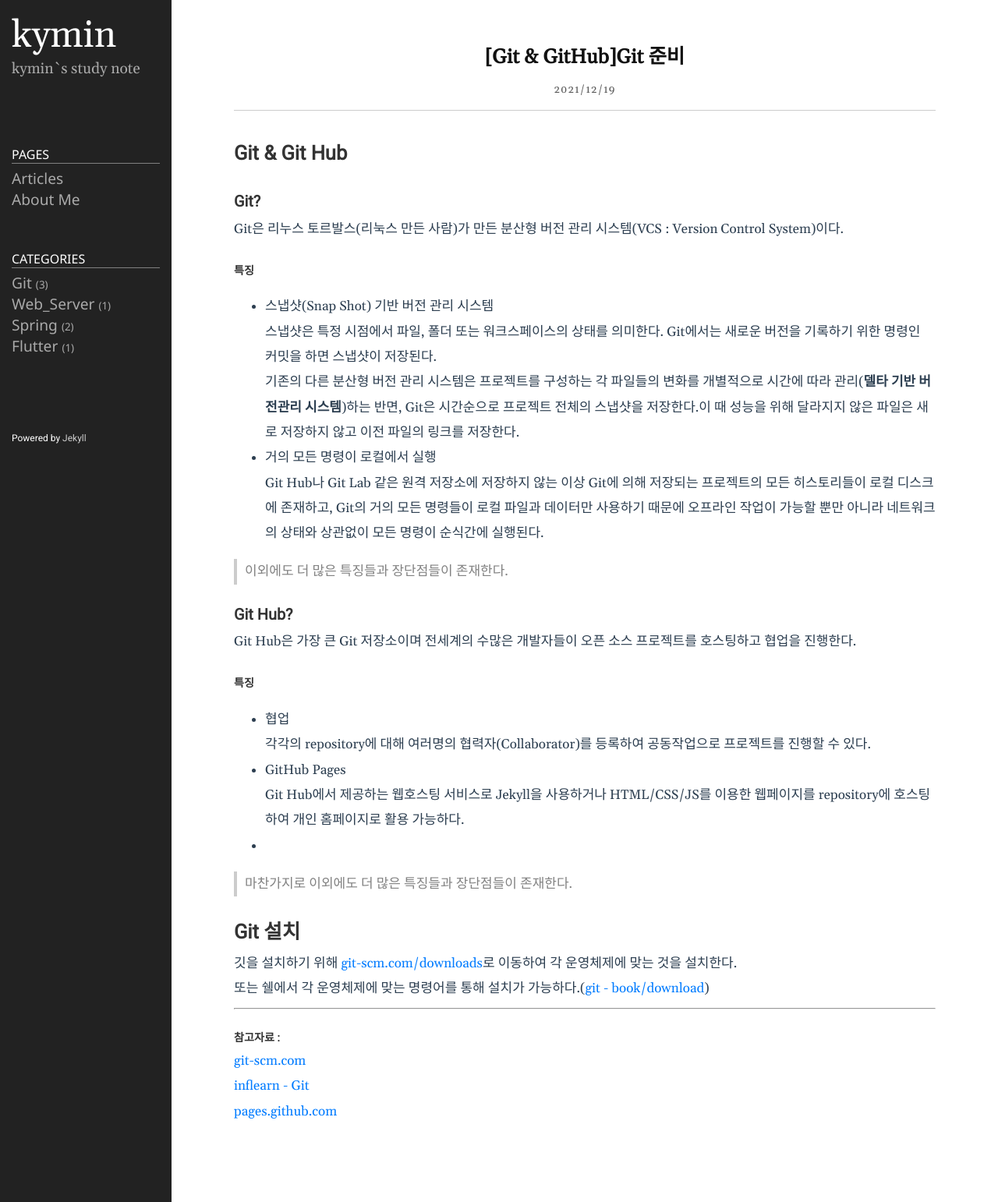
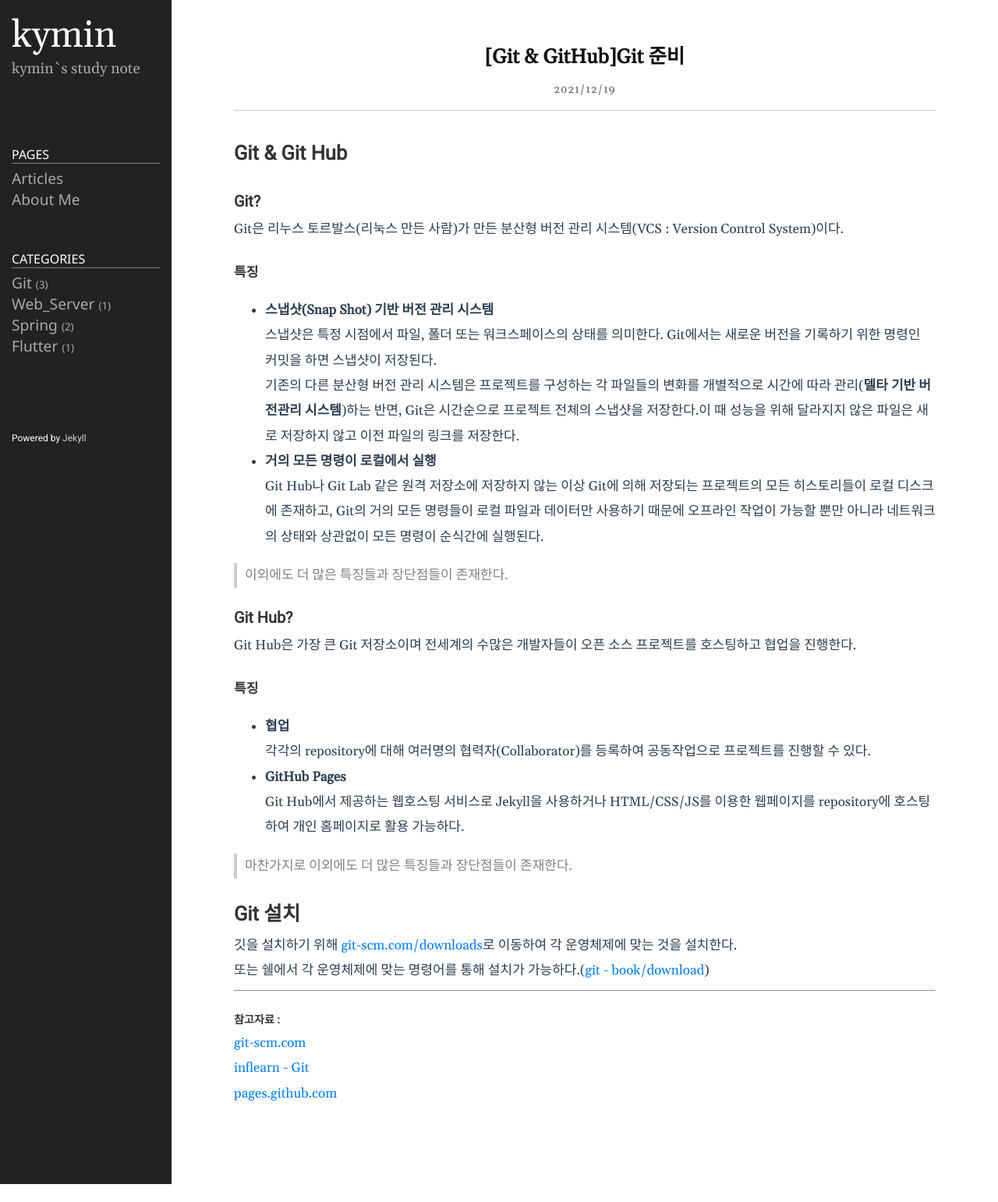
Before and after one commit to Kyoung-M1N/kyoung-M1N.github.io, a Jekyll site: the page built from _posts/2021-12-19-[Git]preparation.md, in a window 1280 px wide. Shown: the whole page at 78% size. Built offline with Jekyll 4.4.1, drawn with Linux system fonts in a browser that asks for light colours; after the commit the page ends 1519 px from its top, so only the background shows below that.

Commit message:
포스트 수정

```diff
--- a/_posts/2021-12-19-[Git]preparation.md
+++ b/_posts/2021-12-19-[Git]preparation.md
@@ -10,15 +10,15 @@ categories: Git
 
 Git은 리누스 토르발스(리눅스 만든 사람)가 만든 분산형 버전 관리 시스템(VCS : Version Control System)이다.
 
-##### 특징
+#### 특징
 
-- 스냅샷(Snap Shot) 기반 버전 관리 시스템
+- **스냅샷(Snap Shot) 기반 버전 관리 시스템**
 
   스냅샷은 특정 시점에서 파일, 폴더 또는 워크스페이스의 상태를 의미한다. Git에서는 새로운 버전을 기록하기 위한 명령인 커밋을 하면 스냅샷이 저장된다.
 
   기존의 다른 분산형 버전 관리 시스템은 프로젝트를 구성하는 각 파일들의 변화를 개별적으로  시간에 따라 관리(**델타 기반 버전관리 시스템**)하는 반면, Git은 시간순으로 프로젝트 전체의 스냅샷을 저장한다.이 때 성능을 위해 달라지지 않은 파일은 새로 저장하지 않고 이전 파일의 링크를 저장한다.
 
-- 거의 모든 명령이 로컬에서 실행
+- **거의 모든 명령이 로컬에서 실행**
 
   Git Hub나 Git Lab 같은 원격 저장소에 저장하지 않는 이상 Git에 의해 저장되는 프로젝트의 모든 히스토리들이 로컬 디스크에 존재하고, Git의 거의 모든 명령들이 로컬 파일과 데이터만 사용하기 때문에 오프라인 작업이 가능할 뿐만 아니라 네트워크의 상태와 상관없이 모든 명령이 순식간에 실행된다.
 
@@ -30,17 +30,16 @@ Git은 리누스 토르발스(리눅스 만든 사람)가 만든 분산형 버
 
 Git Hub은 가장 큰 Git 저장소이며 전세계의 수많은 개발자들이 오픈 소스 프로젝트를 호스팅하고 협업을 진행한다.
 
-##### 특징
+#### 특징
 
-- 협업
+- **협업**
 
   각각의 repository에 대해 여러명의 협력자(Collaborator)를 등록하여 공동작업으로 프로젝트를 진행할 수 있다.
 
-- GitHub Pages
+- **GitHub Pages**
 
   Git Hub에서 제공하는 웹호스팅 서비스로 Jekyll을 사용하거나 HTML/CSS/JS를 이용한 웹페이지를 repository에 호스팅하여 개인 홈페이지로 활용 가능하다.
 
--
 
 > 마찬가지로 이외에도 더 많은 특징들과 장단점들이 존재한다.
 
```
Also changed, not shown: _posts/2022-01-19-[Spring]preparation.md (+3 -3 lines), _posts/2022-01-24-[Flutter]package.md (+3 -3 lines), _posts/2022-02-02-[Spring]starting.md (+1 -1 lines).
